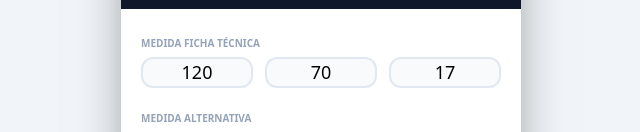
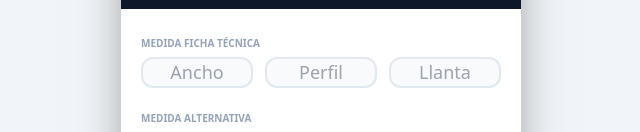
Before and after one commit to RobiRider/calculadora-itv-moto, a plain HTML site: page index.html in a window 1280 px wide. Shown: the part 297-429 px from the top of the page, without its empty margins (319-959 px from the left). Drawn offline with nearby package versions, Linux system fonts and the light colour scheme.

Commit message:
Update index.html

```diff
--- a/index.html
+++ b/index.html
@@ -116,9 +116,9 @@
                 <section>
                     <label class="text-[10px] font-bold text-slate-400 uppercase">Medida Ficha Técnica</label>
                     <div class="grid grid-cols-3 gap-3 mt-1">
-                        <input type="number" id="w1" placeholder="Ancho" value="120">
-                        <input type="number" id="p1" placeholder="Perfil" value="70">
-                        <input type="number" id="l1" placeholder="Llanta" value="17">
+                        <input type="number" id="w1" placeholder="Ancho">
+                        <input type="number" id="p1" placeholder="Perfil">
+                        <input type="number" id="l1" placeholder="Llanta">
                     </div>
                 </section>
                 <section>
```
